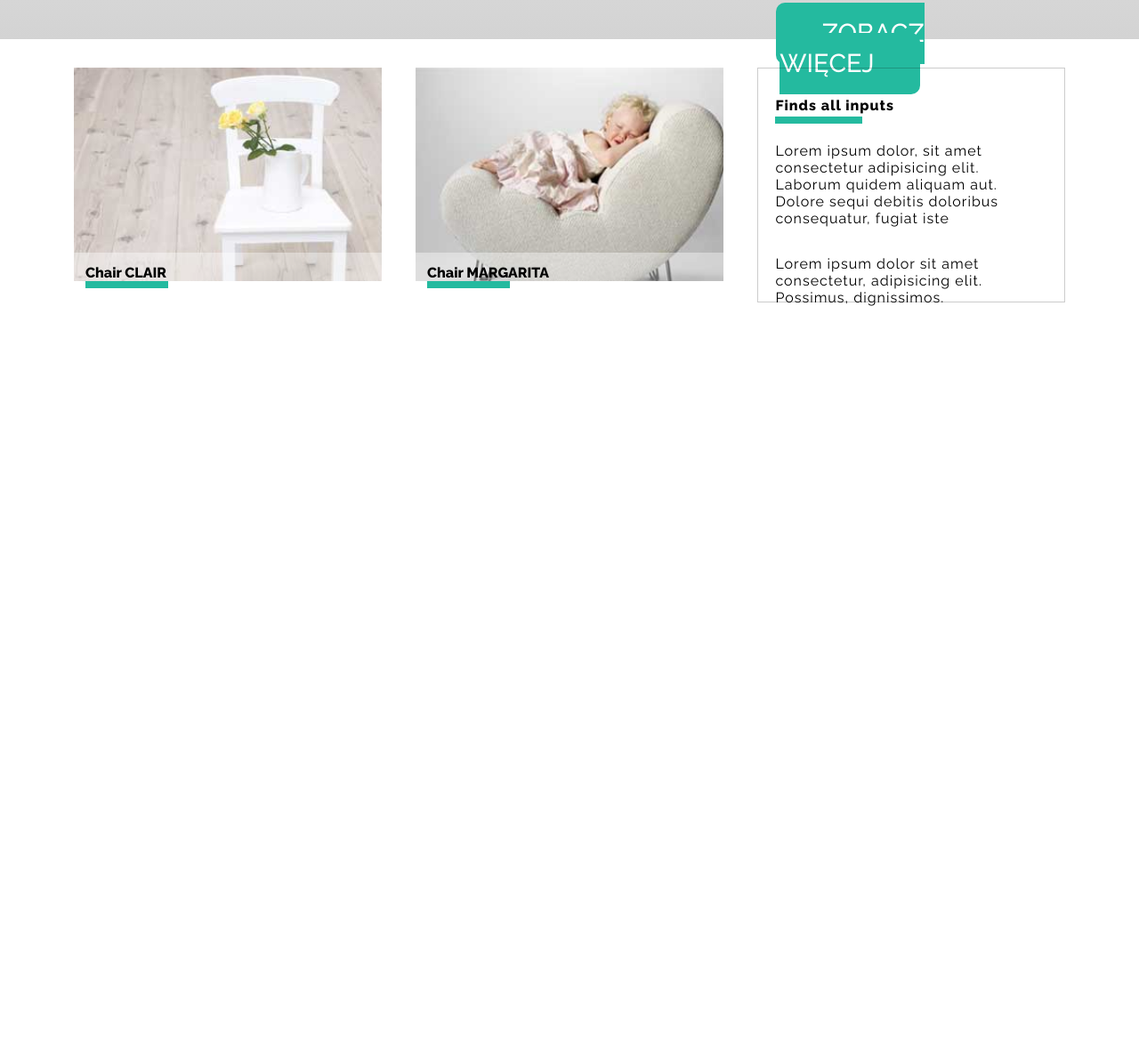
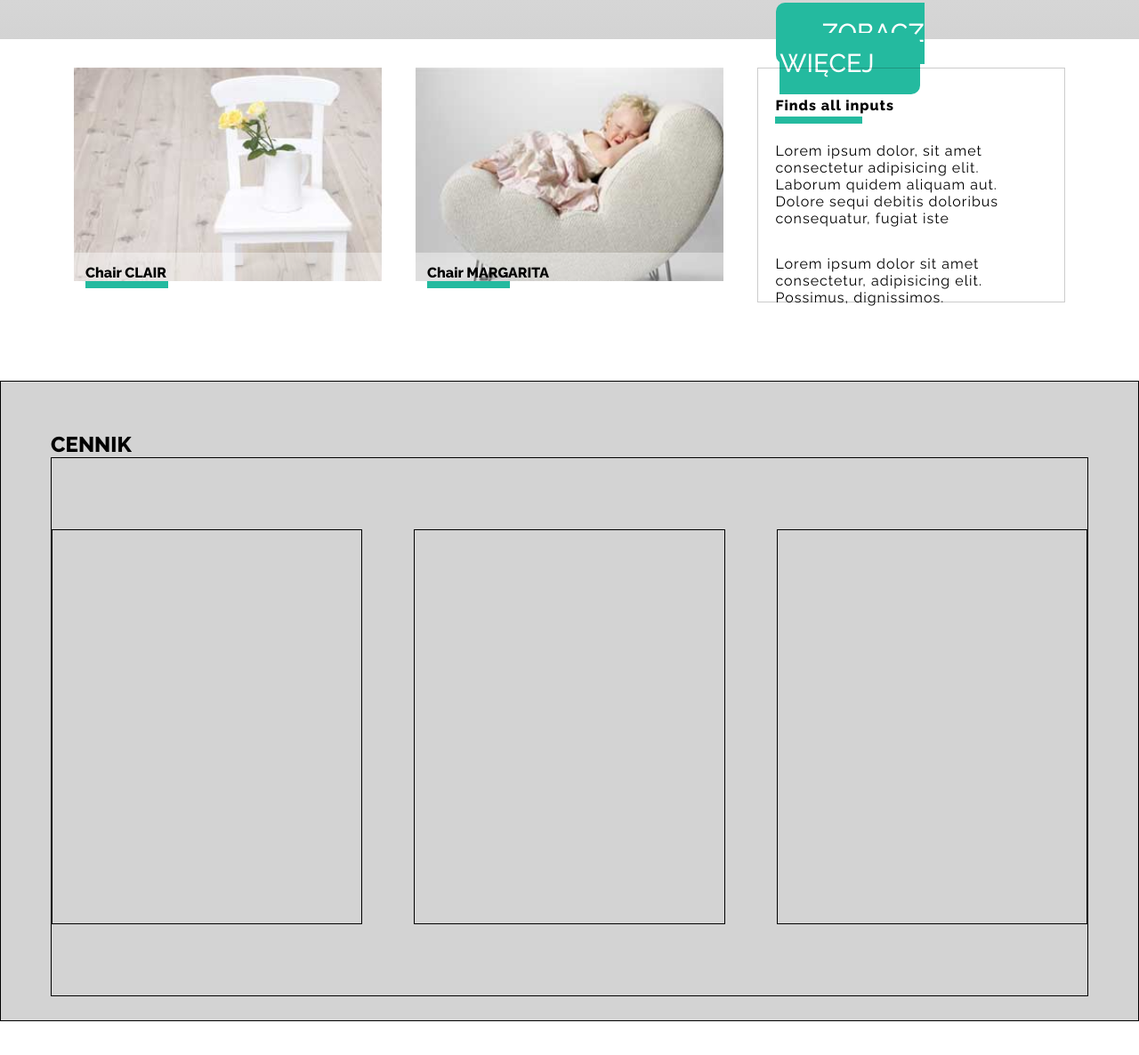
Before and after one commit to DKrawczyk/First-Project, a plain HTML site: page index.html in a window 1280 px wide. Shown: the part 660-1846 px from the top of the page at 89% size. Before the commit the page ends 1088 px from the top, so only its background shows below. Drawn offline with Linux system fonts and the light colour scheme.

Commit message:
start third section

```diff
--- a/css/style.css
+++ b/css/style.css
@@ -183,3 +183,50 @@ h4 {
   float: left;
   margin-top: 0.2em
 }
+
+.backgroundColor {
+  background-color: lightgrey;
+  height:90%;
+  width:100%;
+}
+
+.new {
+  border: 1px solid;
+}
+
+.border {
+  padding:3.5em;
+  width: 100%;
+  height: 100%;
+}
+
+.offer {
+  display: flex;
+  height: 100%;
+  width: 100%;
+  padding: 5em 0;
+  justify-content: space-between;
+}
+
+.offer > h2 {
+  font-weight: 500;
+}
+
+as.offer > h2:after {
+  content: ' ';
+  background-color: #24ba9f;
+  position: absolute;
+  width: 9%;
+  height: 15%;
+  left: 0;
+}
+
+.new1 {
+  border: 1px solid;
+  width: 30%;
+  height: 100%;
+}
+
+.price {
+  height: 20%;
+}
--- a/index.html
+++ b/index.html
@@ -64,9 +64,27 @@
       </p>
     </div>
   </div>
+</section>
+
+<section class='new backgroundColor'>
+  <div class='border'>
+    <h2>CENNIK</h2>
+    <div class='new offer'>
+        <div class='new1 '></div>
+        <div class='new1'></div>
+        <div class='new1'></div>
+
+
+
+
+      </div>
+    </div>
+  </div>
 
 </section>
+<section class='price'>
 
+</section>
 
 </body>
 
```
